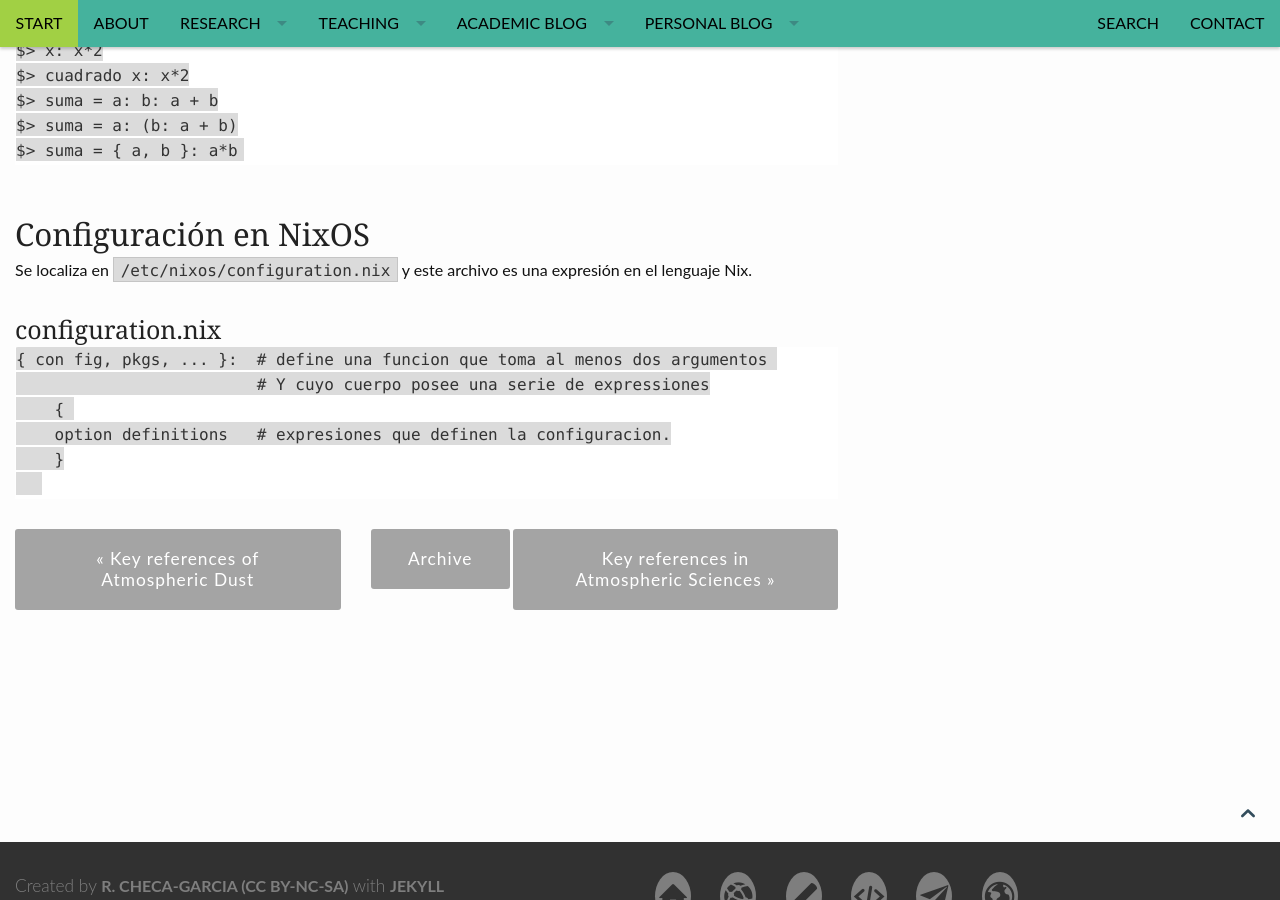
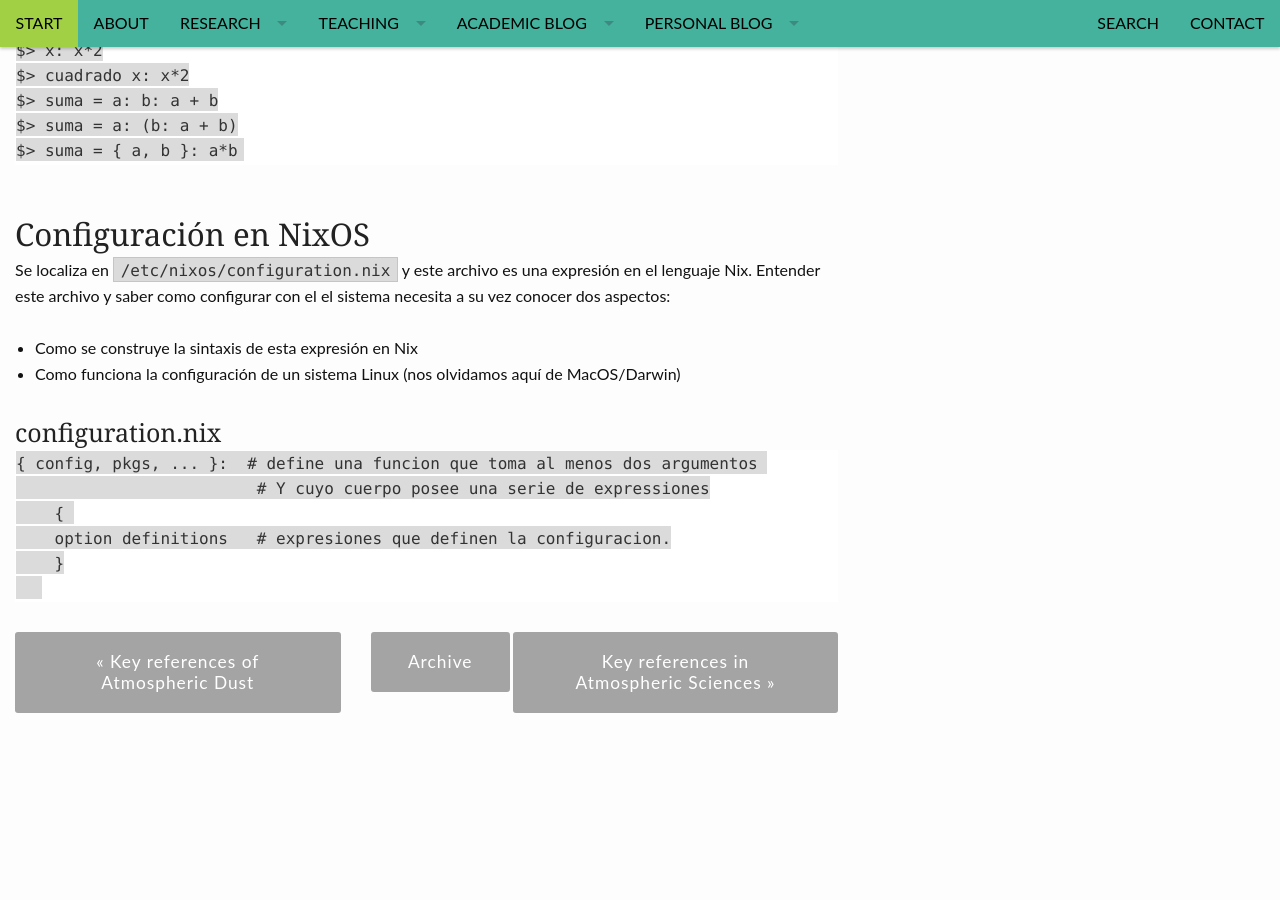
Before and after one commit to RCHG/rchg.github.io, a Jekyll site: the page built from _posts/2019-01-04-Learning-Nixos.md, in a window 1280 px wide and 900 px high, scrolled down 2756 px. Built offline with Jekyll 4.4.1, drawn with Linux system fonts in a browser that asks for light colours; nearby versions of some CDN libraries; comment, search, counter and statistics services are not loaded.

Commit message:
Update 2019-01-04-Learning-Nixos.md

````diff
--- a/_posts/2019-01-04-Learning-Nixos.md
+++ b/_posts/2019-01-04-Learning-Nixos.md
@@ -131,11 +131,14 @@
 
 ## Configuración en NixOS
 
-Se localiza en `/etc/nixos/configuration.nix` y este archivo es una expresión en el lenguaje Nix.
+Se localiza en `/etc/nixos/configuration.nix` y este archivo es una expresión en el lenguaje Nix. Entender este archivo y saber como configurar con el el sistema necesita a su vez conocer dos aspectos:
+
+- Como se construye la sintaxis de esta expresión en Nix
+- Como funciona la configuración de un sistema Linux (nos olvidamos aquí de MacOS/Darwin)
 
 ### configuration.nix
 ```
-{ con fig, pkgs, ... }:  # define una funcion que toma al menos dos argumentos
+{ config, pkgs, ... }:  # define una funcion que toma al menos dos argumentos
                          # Y cuyo cuerpo posee una serie de expressiones
     {
     option definitions   # expresiones que definen la configuracion.
````
